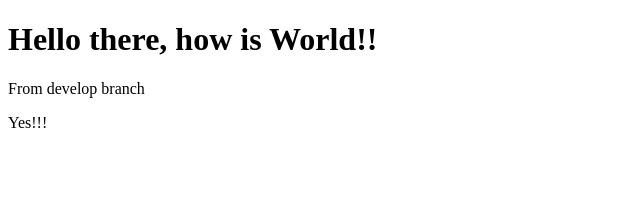
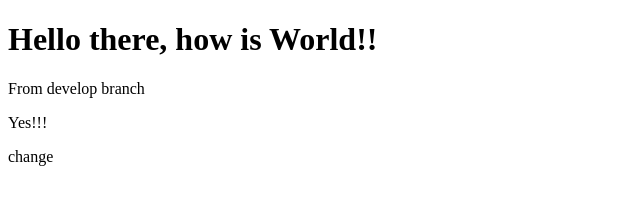
Before and after one commit to bngams/git-2209-first-repo-del, a plain HTML site: page index.html in a window 1280 px wide. Shown: the full height of the page, 0-640 px from the left. Drawn offline with Linux system fonts and the light colour scheme.

Commit message:
my local changes before pull

```diff
--- a/index.html
+++ b/index.html
@@ -7,5 +7,6 @@
 	<h1>Hello there, how is World!!</h1>
 	<p>From develop branch</p>
 	<p>Yes!!!</p>
+        <p>change<p>
 </body>
 </html>
```
